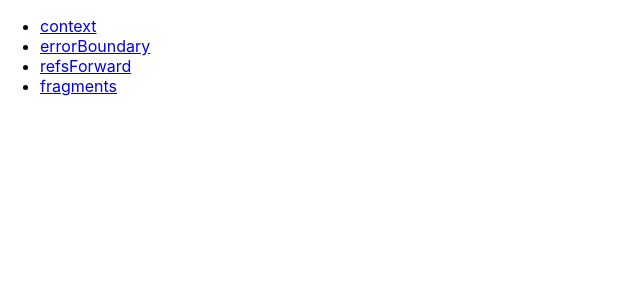
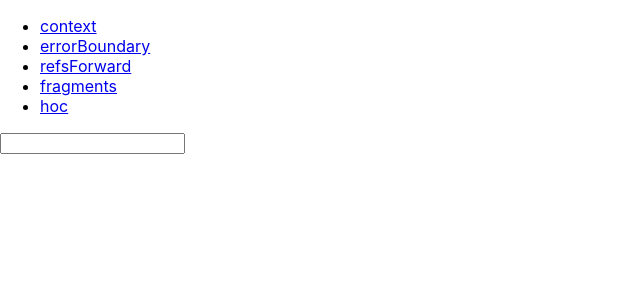
Before and after one commit to Charcliu/learn-react-series, a React (Create React App) app: page /hoc in a window 1280 px wide. Shown: the top 300 px of the page, without its empty margins (0-640 px from the left). Built offline with nearby package versions, Linux system fonts and the light colour scheme.

Commit message:
feat: HOC

```diff
--- a/src/App.tsx
+++ b/src/App.tsx
@@ -6,6 +6,7 @@ const Context = loadable(() => import('@context/index'), { fallback: <h1>loading
 const ErrorBoundary = loadable(() => import('@errorboundary/index'), { fallback: <h1>loading</h1> });
 const RefsForWard = loadable(() => import('@/refs/index'), { fallback: <h1>loading</h1> });
 const Fragments = loadable(() => import('@/fragments/index'), { fallback: <h1>loading</h1> });
+const Hoc = loadable(() => import('@/hoc/index'), { fallback: <h1>loading</h1> });
 
 function App() {
   return (
@@ -24,6 +25,9 @@ function App() {
           <li>
             <Link to="/fragments">fragments</Link>
           </li>
+          <li>
+            <Link to="/hoc">hoc</Link>
+          </li>
         </ul>
         <Switch>
           <Route path="/context">
@@ -38,6 +42,9 @@ function App() {
           <Route path="/fragments">
             <Fragments></Fragments>
           </Route>
+          <Route path="/hoc">
+            <Hoc></Hoc>
+          </Route>
         </Switch>
       </div>
     </Router>
--- /dev/null
+++ b/src/hoc/LogProps.tsx
@@ -0,0 +1,33 @@
+import React from 'react';
+
+/**
+ * 高阶组件
+ * @param WrappedComponent
+ * @returns
+ */
+function logProps(WrappedComponent: any) {
+  class LogProps extends React.Component<any> {
+    // 设置HOC名称以便调试
+    static displayName: string;
+
+    componentDidUpdate(prevProps: any) {
+      console.log('old props', prevProps);
+      console.log('new props', this.props);
+    }
+    render() {
+      return <WrappedComponent {...this.props}></WrappedComponent>;
+    }
+  }
+
+  // 设置HOC名称以便调试
+  LogProps.displayName = `WithSubscription(${getDisplayName(WrappedComponent)})`;
+
+  return LogProps;
+}
+
+// 获取包裹组件名称
+function getDisplayName(WrappedComponent: any) {
+  return WrappedComponent.displayName || WrappedComponent.name || 'Component';
+}
+
+export default logProps;
--- /dev/null
+++ b/src/hoc/index.tsx
@@ -0,0 +1,23 @@
+import React, { useState } from 'react';
+import LogProps from './LogProps';
+export default function Index() {
+  const [name, setName] = useState('');
+
+  return (
+    <>
+      <input
+        onChange={e => {
+          setName(e.target.value);
+        }}
+      />
+      <HOCChildComp name={name}></HOCChildComp>
+    </>
+  );
+}
+
+function ChildComp(props: any) {
+  const { name } = props;
+  return <h1>{name}</h1>;
+}
+
+const HOCChildComp = LogProps(ChildComp);
```
Also changed, not shown: src/test/index.tsx (deleted, +0 -5 lines), src/hoc/doc/README.md (added).
